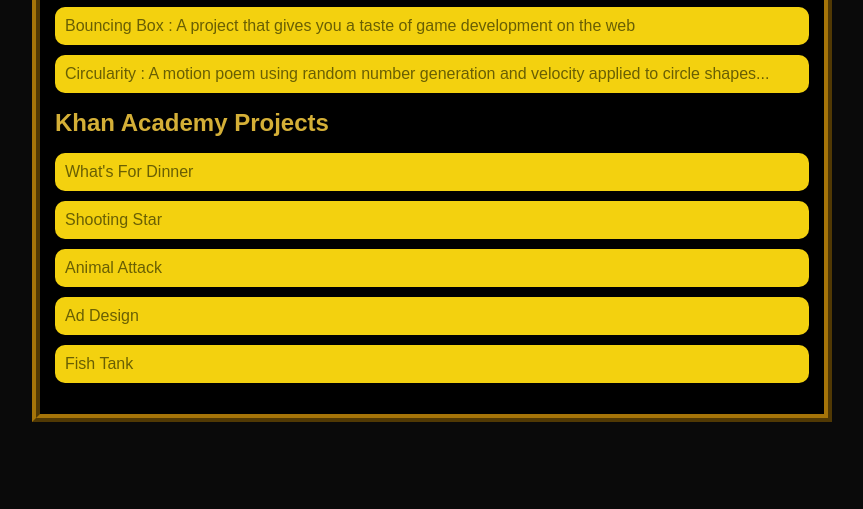
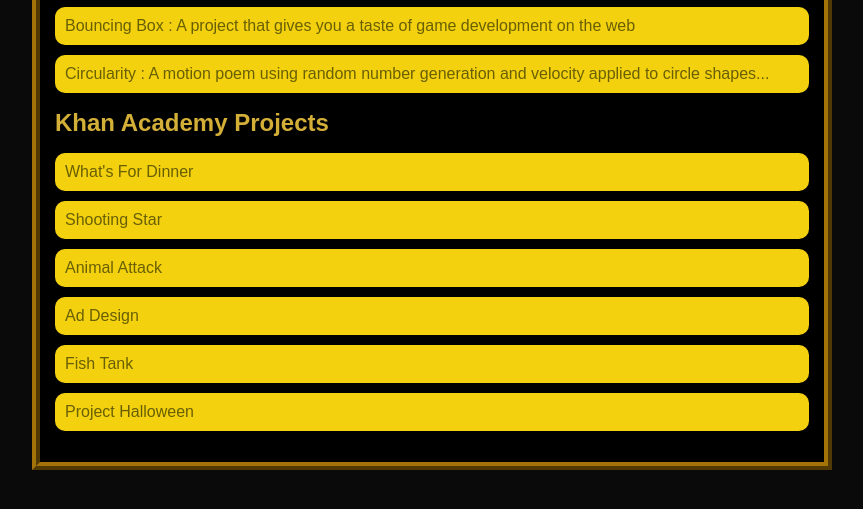
Before and after one commit to CedZ42/cedrickziegler.github.io, a plain HTML site: page portfolio.html in a window 1280 px wide. Shown: the part 241-750 px from the top of the page, without its empty margins (208-1071 px from the left). Drawn offline with Linux system fonts and the light colour scheme.

Commit message:
added project halloween to website

```diff
--- a/portfolio.html
+++ b/portfolio.html
@@ -29,6 +29,7 @@
                         <li><a href = "https://www.khanacademy.org/computer-programming/the-loose-carriage/5483691315609600">Animal Attack</a></li>
                         <li><a href = "https://www.khanacademy.org/computer-programming/spin-off-of-project-ad-design/4662328416845824">Ad Design</a></li>
                         <li><a href = "https://www.khanacademy.org/computer-programming/menu-design/4570418887049216">Fish Tank</a></li>
+                        <li><a href = "https://www.khanacademy.org/computer-programming/menu-design/4570418887049216">Project Halloween</a></li>
                     </ul>
                 </div>
             </main>
```
